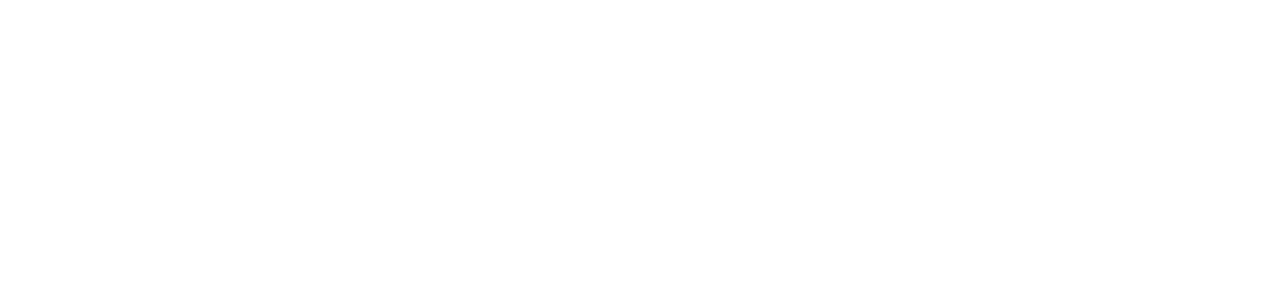
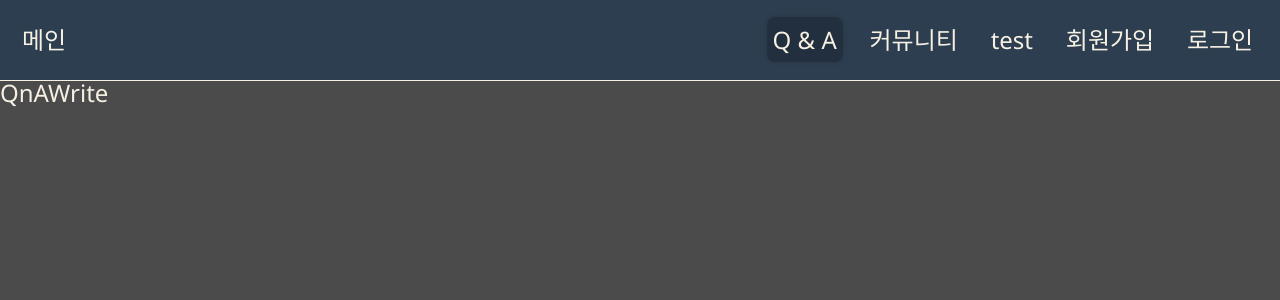
Before and after one commit to AustinHyoung/react-type-community, a React (Create React App) app: page /qna/write in a window 1280 px wide. Before the commit this address had no page. Shown: the top 300 px of the page. Built offline with nearby package versions, Linux system fonts and the light colour scheme.

Commit message:
qna write 생성, uri 두개 이상일 때 로그아웃 request 안됨

```diff
--- a/src/App.tsx
+++ b/src/App.tsx
@@ -7,6 +7,7 @@
 import QnA from 'page/QnA';
 import QnADetail from 'page/QnADetail';
 import Signup from 'page/Signup';
+import QnAWrite from 'page/QnAWrite';
 import { Route, Routes } from 'react-router-dom';
 import 'App.css';
 
@@ -20,6 +21,7 @@
           <Route path="/qna/detail/:qnaNo" element={<QnADetail />} />
           <Route path="/community" element={<Community />} />
           <Route path="/item3" element={<Item3 />} />
+          <Route path="/qna/write" element={<QnAWrite />} />
         </Route>
 
         <Route path="/signup" element={<Signup />} />
--- a/src/page/QnADetail.tsx
+++ b/src/page/QnADetail.tsx
@@ -58,7 +58,7 @@
           <div className="p_detail_panel_top">
             <span>Q & A</span>
             <span>
-              <button>새 글 쓰기</button>
+              <Link to="/qna/write">새 글쓰기</Link>
             </span>
           </div>
           <div className="p_detail_board_sub">
--- /dev/null
+++ b/src/page/QnAWrite.tsx
@@ -0,0 +1,7 @@
+import React from 'react';
+
+const QnAWrite = () => {
+  return <div>QnAWrite</div>;
+};
+
+export default QnAWrite;
```
